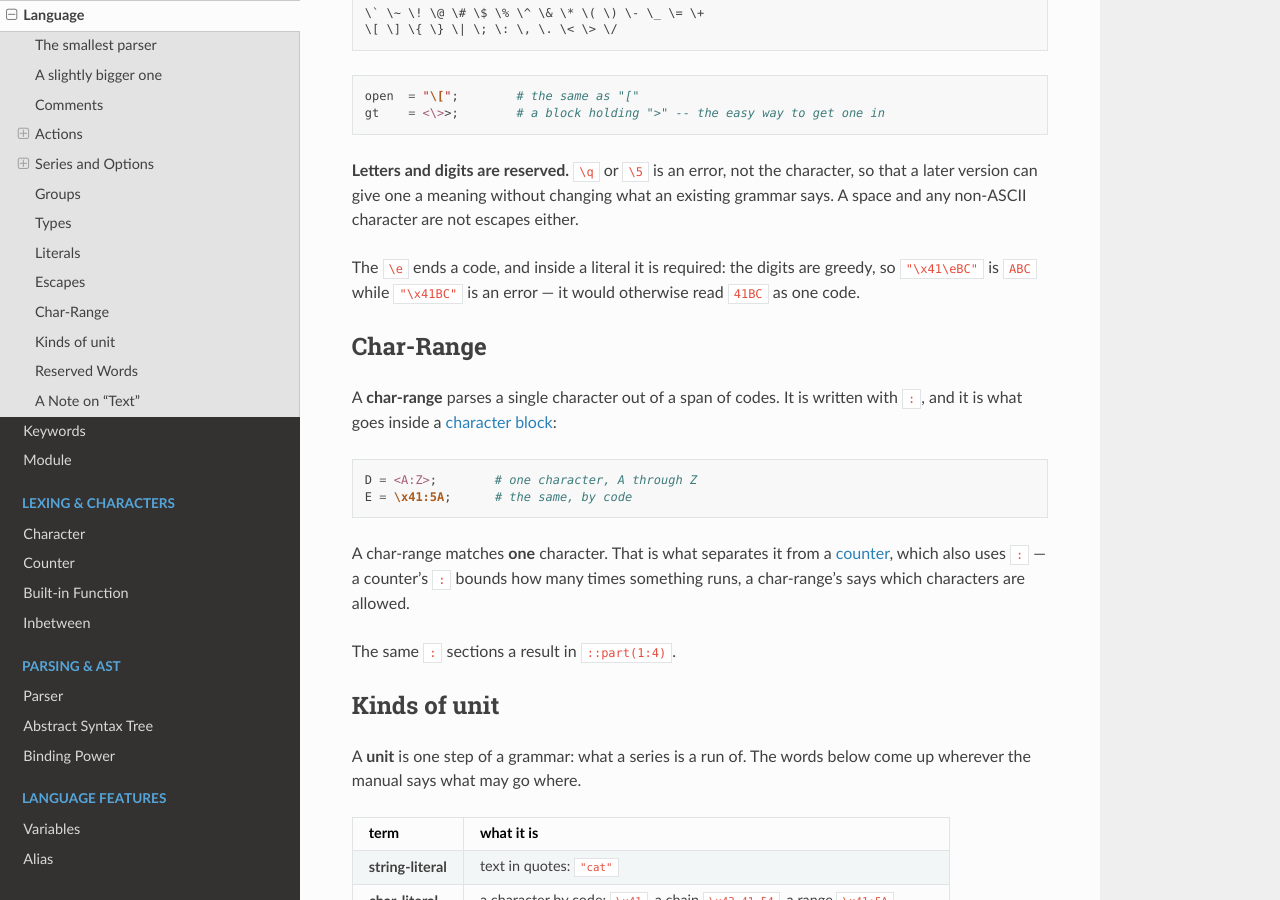
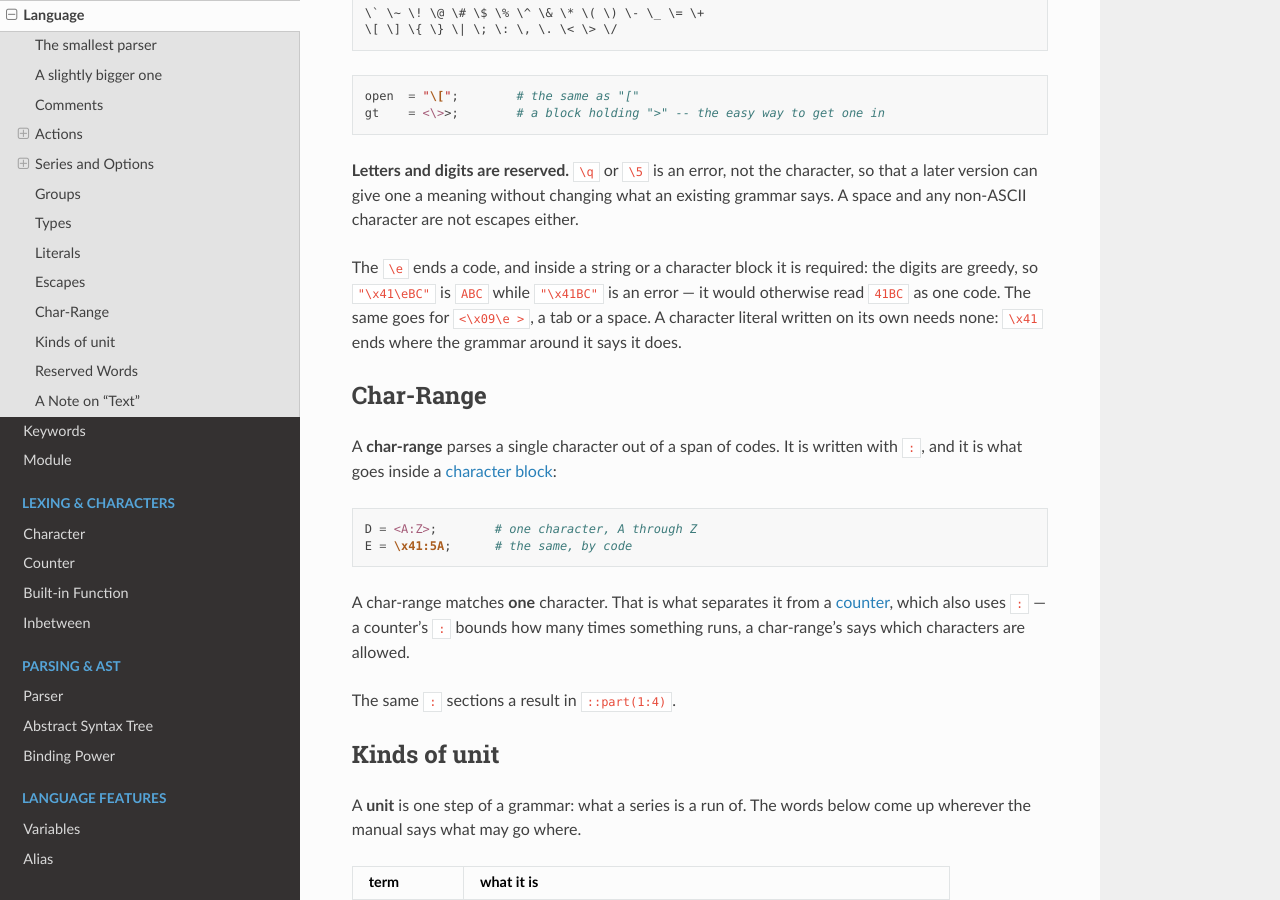
Before and after one commit to Algodal/Algodal_Parser_Machine_Manual, a Sphinx documentation site: the page built from manual/source/language.md, in a window 1280 px wide and 900 px high, scrolled down 4647 px. Built offline with Sphinx 7.4.7 and the Read the Docs theme 3.1.0, drawn with Linux system fonts in a browser that asks for light colours.

Commit message:
Hex codes in a block end with \e
The character page wrote <\x41:5A> and <\x09 >, which do not compile: inside
a block, as in a string, a hex code needs \e to say where its digits stop.
Both examples are fixed and the rule is stated in both places.

Co-Authored-By: Claude Opus 5.5 <noreply@anthropic.com>

```diff
--- a/manual/source/language.md
+++ b/manual/source/language.md
@@ -217,9 +217,11 @@ character, so that a later version can give one a meaning without changing
 what an existing grammar says. A space and any non-ASCII character are not
 escapes either.
 
-The `\e` ends a code, and inside a literal it is required: the digits are
-greedy, so `"\x41\eBC"` is `ABC` while `"\x41BC"` is an error — it would
-otherwise read `41BC` as one code.
+The `\e` ends a code, and inside a string or a character block it is
+required: the digits are greedy, so `"\x41\eBC"` is `ABC` while `"\x41BC"` is
+an error — it would otherwise read `41BC` as one code. The same goes for
+`<\x09\e >`, a tab or a space. A character literal written on its own needs
+none: `\x41` ends where the grammar around it says it does.
 
 ## Char-Range
 
```
Also changed, not shown: manual/source/character.md (+4 -3 lines).
